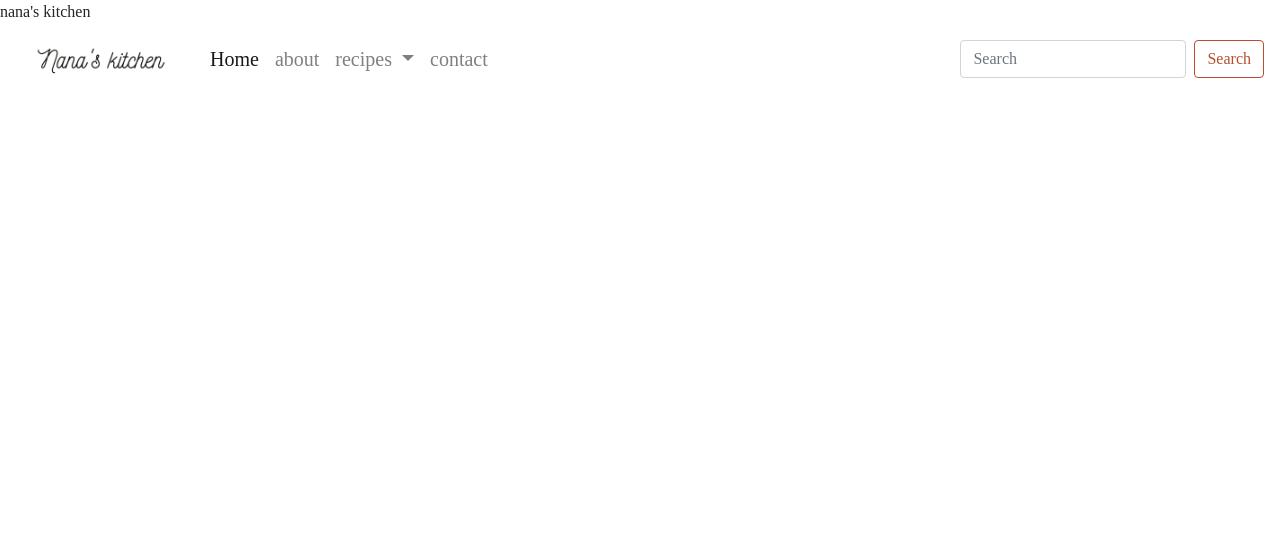
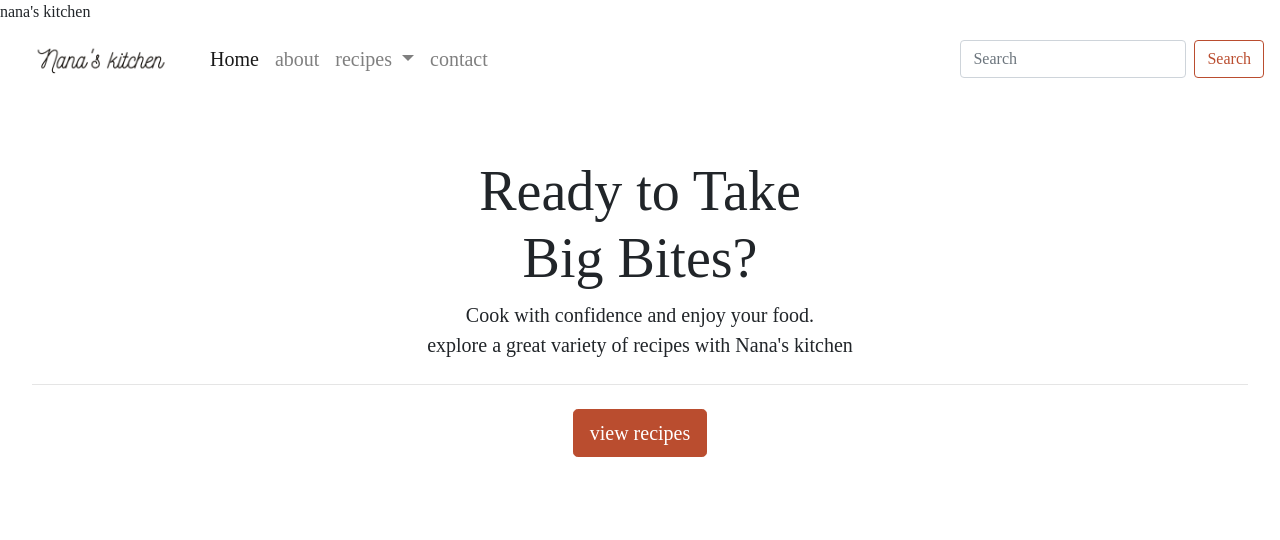
Before and after one commit to nana123in/code-like-a-girl-competition, a plain HTML site: page index.html in a window 1280 px wide. Drawn offline with nearby package versions, Linux system fonts and the light colour scheme.

Commit message:
home page
landing page intro and format done

```diff
--- a/css/style.css
+++ b/css/style.css
@@ -35,3 +35,18 @@ body{
 .navbar .nav-item a:hover{
   color: #ba4d2f !important;
 }
+.jumbotron{
+  background-color: #ffffff;
+  text-align: center;
+}
+.jumbotron .btn{
+  background-color: #ba4d2f;
+  color: #ffffff;
+  border-color: #ba4d2f;
+}
+
+.jumbotron .btn:hover{
+  background-color: transparent;
+  color: #ba4d2f;
+  border-color: #ba4d2f;
+}
--- a/index.html
+++ b/index.html
@@ -43,6 +43,14 @@
     </form>
   </div>
 </nav>
+<!--jumbotron-->
+<div class="jumbotron">
+  <h1 class="display-4">Ready to Take<br> Big Bites?</h1>
+  <p class="lead">Cook with confidence and enjoy your food.<br> explore a great variety of recipes with Nana's kitchen</p>
+  <hr class="my-4">
+    <a class="btn btn-primary btn-lg" href="recipes.html" role="button">view recipes</a>
+  </p>
+</div>
 <!--testing-->
       <script src="https://code.jquery.com/jquery-3.2.1.slim.min.js" integrity="sha384-KJ3o2DKtIkvYIK3UENzmM7KCkRr/rE9/Qpg6aAZGJwFDMVNA/GpGFF93hXpG5KkN" crossorigin="anonymous"></script>
       <script src="https://cdn.jsdelivr.net/npm/popper.js@1.12.9/dist/umd/popper.min.js" integrity="sha384-ApNbgh9B+Y1QKtv3Rn7W3mgPxhU9K/ScQsAP7hUibX39j7fakFPskvXusvfa0b4Q" crossorigin="anonymous"></script>
```
